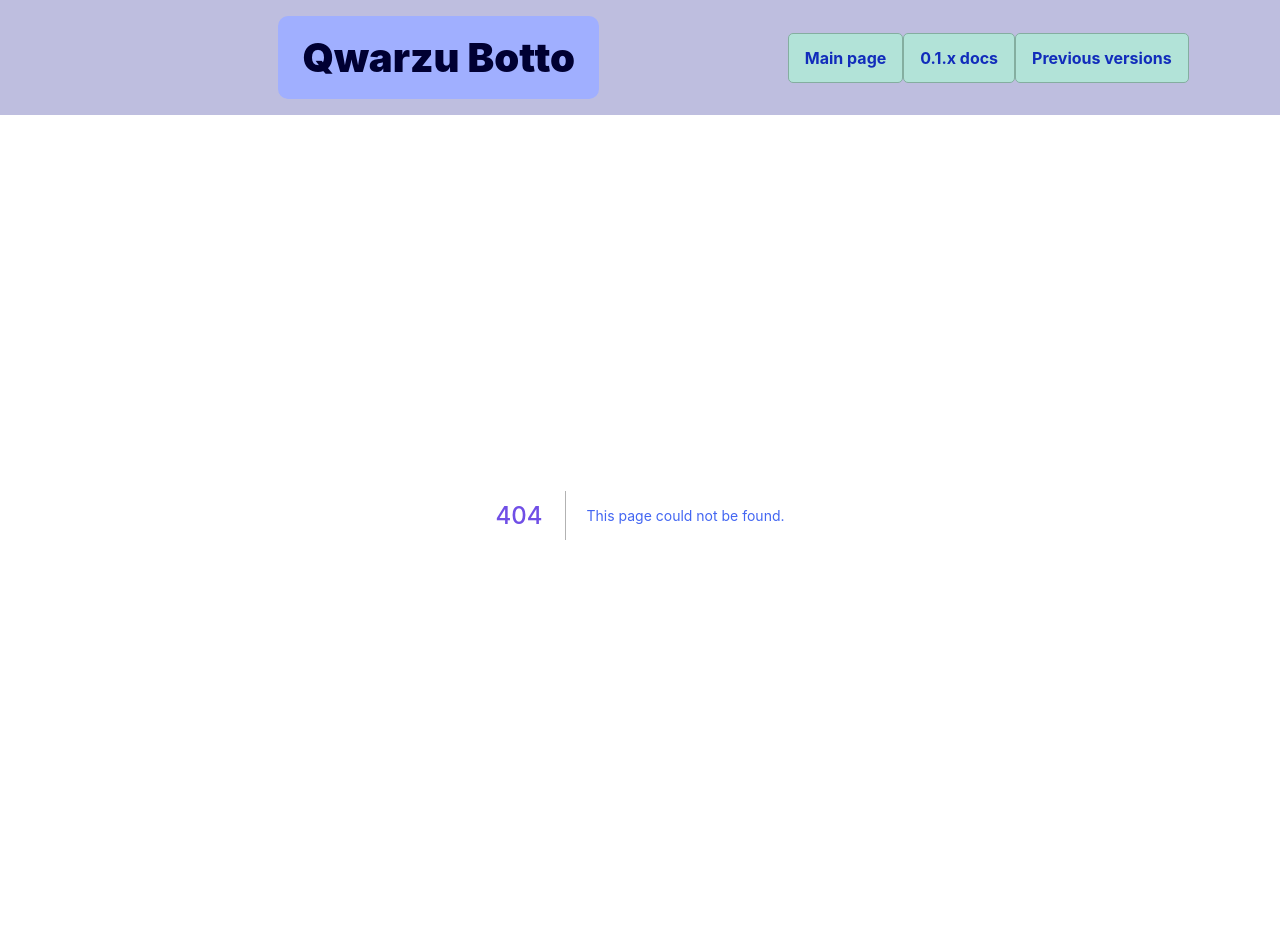
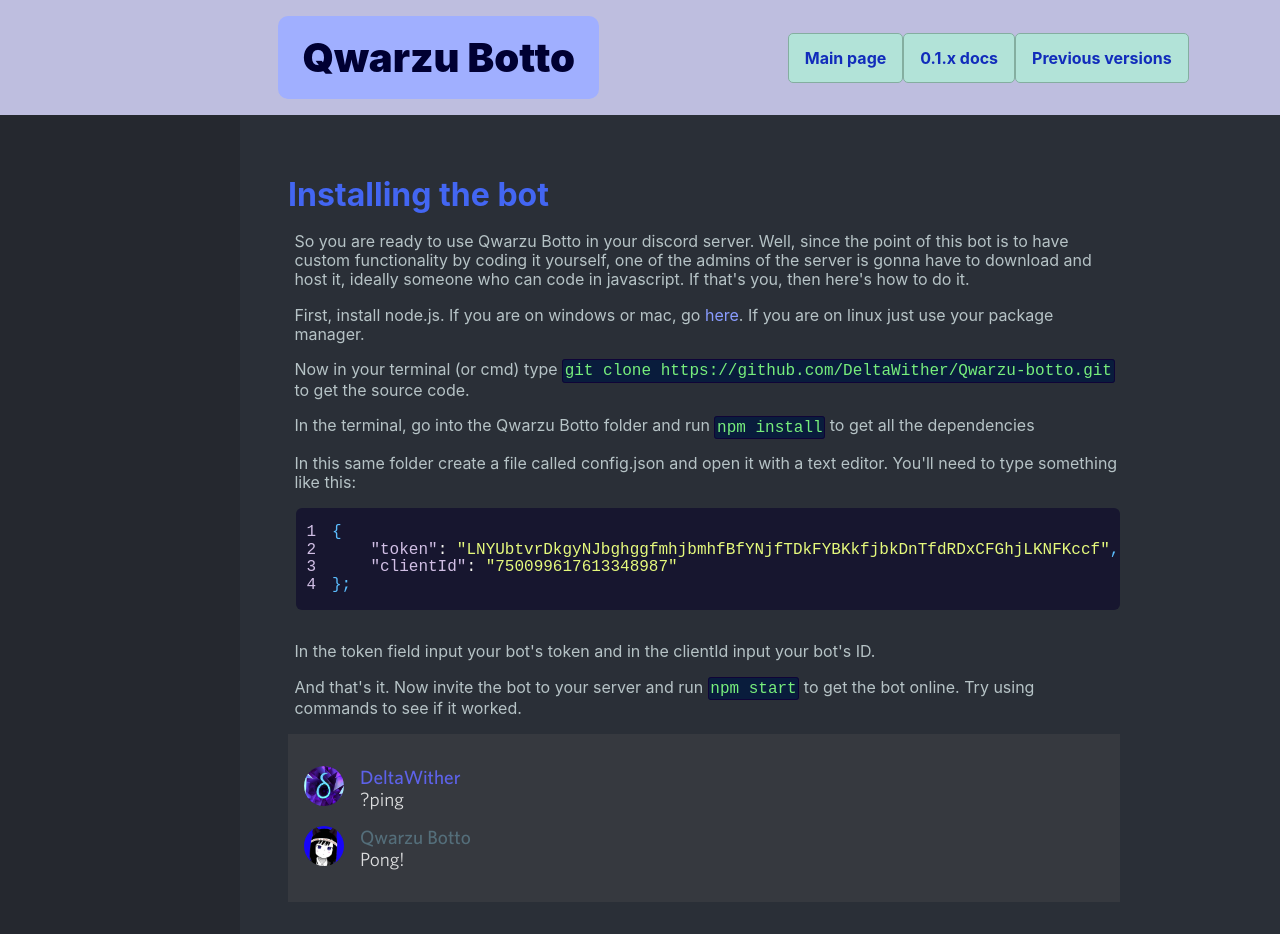
Before and after one commit to DeltaWither/Qwarzu-botto, a Next.js app: page /versions/0.1.x/basic/installing in a window 1280 px wide. Before the commit this address had no page. Built offline with nearby package versions, Linux system fonts and the light colour scheme.

Commit message:
Created guide for installing the bot

```diff
--- /dev/null
+++ b/pages/versions/0.1.x/basic/installing.jsx
@@ -0,0 +1,52 @@
+import { DiscordBG, UserMsg, BotMsg } from './../../../../components/discordMsg/Discord.jsx';
+import { JsCode } from './../../../../components/JsCode.jsx';
+
+export default function Schedules() {
+    const configjson = `{
+    "token": "LNYUbtvrDkgyNJbghggfmhjbmhfBfYNjfTDkFYBKkfjbkDnTfdRDxCFGhjLKNFKccf",
+    "clientId": "750099617613348987"
+};`;
+    return (
+        <div className="container">
+          <h2>Installing the bot</h2>
+
+          <p>So you are ready to use Qwarzu Botto in your discord server. Well, since the point of this bot is to
+            have custom functionality by coding it yourself, one of the admins of the server is gonna have to
+            download and host it, ideally someone who can code in javascript. If that's you, then here's how to
+            do it.</p>
+
+          <p>First, install node.js. If you are on windows or mac,
+            go <a href="https://nodejs.org/en/download/current/">here</a>. If you are on linux just use your
+            package manager.</p>
+
+          <p>Now in your terminal (or cmd)
+            type <span className="inlineCode">
+                   git clone https://github.com/DeltaWither/Qwarzu-botto.git</span> to get the source code.</p>
+
+          <p>In the terminal, go into the Qwarzu Botto folder and
+            run <span className="inlineCode">npm install</span> to get all the dependencies</p>
+
+          <p>In this same folder create a file called config.json and open it with a text editor. You'll need to
+            type something like this:</p>
+
+          <JsCode>
+            {configjson}
+          </JsCode>
+
+          <p>In the token field input your bot's token and in the clientId input your bot's ID.</p>
+
+          <p>And that's it. Now invite the bot to your server and
+            run <span className="inlineCode">npm start</span> to get the bot online. Try using commands to see if
+            it worked.</p>
+
+          <DiscordBG>
+            <UserMsg>
+              ?ping
+            </UserMsg>
+            <BotMsg>
+              Pong!
+            </BotMsg>
+          </DiscordBG>
+        </div>
+    );
+}
```
